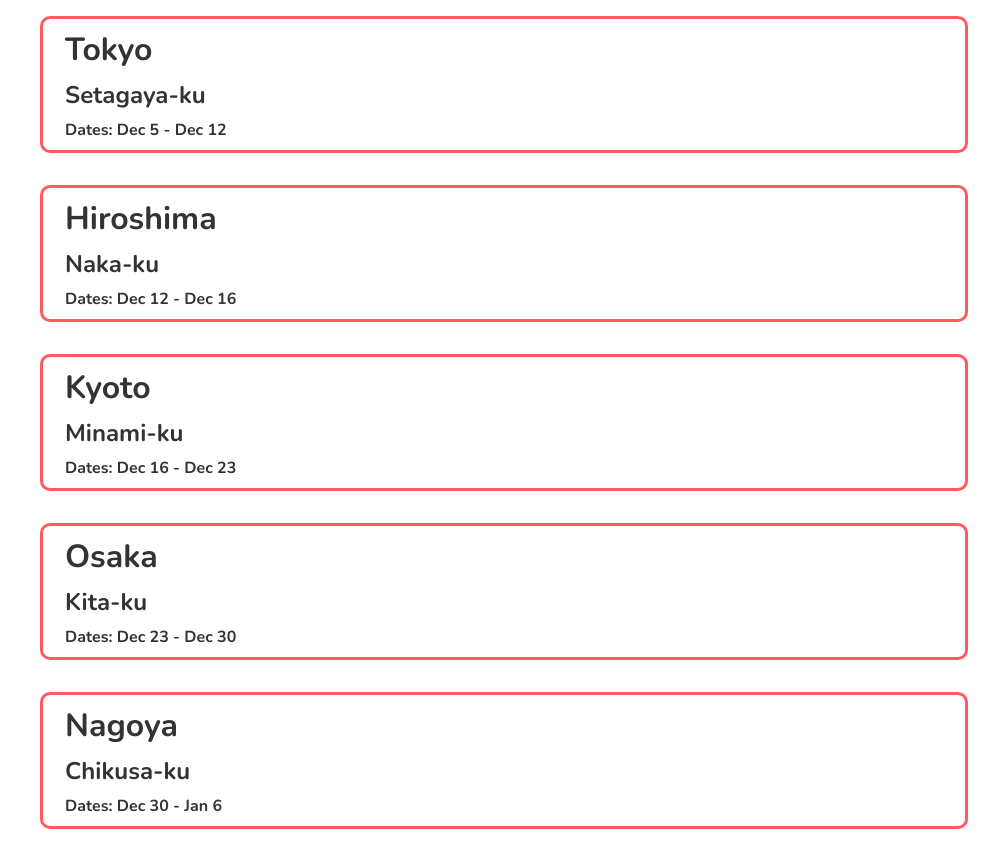
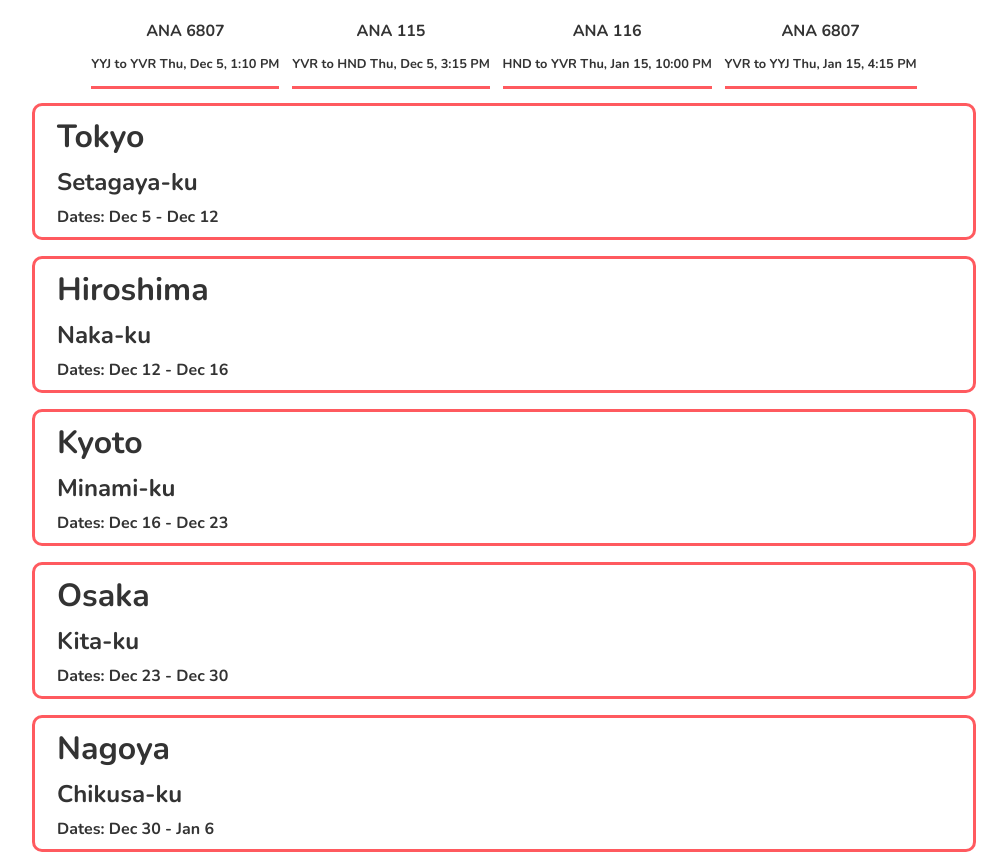
Before and after one commit to FroyoNom/Trip-Itinerary, a plain HTML site: page index.html in a window 1280 px wide. Shown: the top 855 px of the page, without its empty margins (136-1143 px from the left). Drawn offline with nearby package versions, Linux system fonts and the light colour scheme; a script that the page names is missing.

Commit message:
added flights

```diff
--- a/index.html
+++ b/index.html
@@ -8,6 +8,24 @@
     <title>Trip Itinerary</title>
   </head>
   <body>
+    <div class="container-flights">
+      <div class="flights">
+        <h2 class="flight-number">ANA 6807</h2>
+        <p class="flight-info">YYJ to YVR Thu, Dec 5, 1:10 PM</p>
+      </div>
+      <div class="flights">
+        <h2 class="flight-number">ANA 115</h2>
+        <p class="flight-info">YVR to HND Thu, Dec 5, 3:15 PM</p>
+      </div>
+      <div class="flights">
+        <h2 class="flight-number">ANA 116</h2>
+        <p class="flight-info">HND to YVR Thu, Jan 15, 10:00 PM</p>
+      </div>
+      <div class="flights">
+        <h2 class="flight-number">ANA 6807</h2>
+        <p class="flight-info">YVR to YYJ Thu, Jan 15, 4:15 PM</p>
+      </div>
+    </div>
     <div class="container">
       <button class="card">
         <a
--- a/styles.css
+++ b/styles.css
@@ -17,9 +17,29 @@ body {
   justify-content: center;
 }
 
+.container-flights {
+  display: flex;
+  flex-direction: row;
+  justify-content: center;
+  margin: 0.5rem;
+}
+
+.flights {
+  text-align: center;
+  margin: 0.4rem;
+  border-bottom: 3px solid #ff5a5f;
+}
+
+.flight-number {
+  font-size: 1.5rem;
+}
+
+.flight-info {
+  font-size: 0.8rem;
+}
+
 .card {
-  /* width: 80%; */
-  margin: 1rem;
+  margin: 0.5rem 0.5rem;
   border-radius: 10px;
   border: 3px solid #ff5a5f;
   background: none;
@@ -56,6 +76,14 @@ a {
     margin: 0 10rem;
   }
 
+  .container-flights {
+    margin: 0 10rem;
+  }
+
+  .flight-number {
+    font-size: 1rem;
+  }
+
   .all {
     margin-left: 1rem;
   }
```
